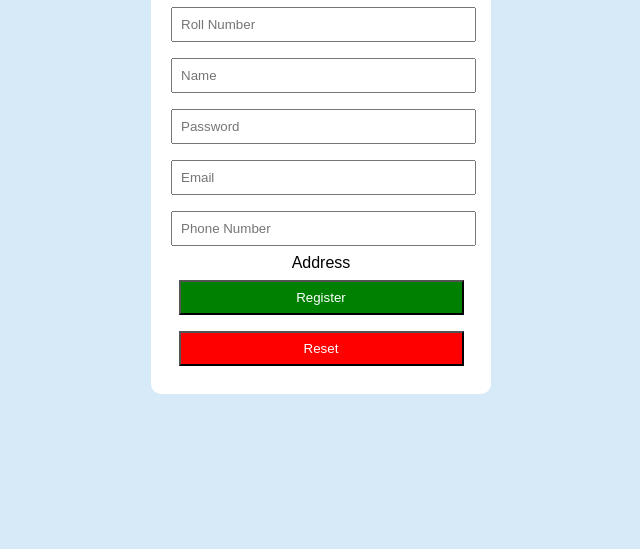
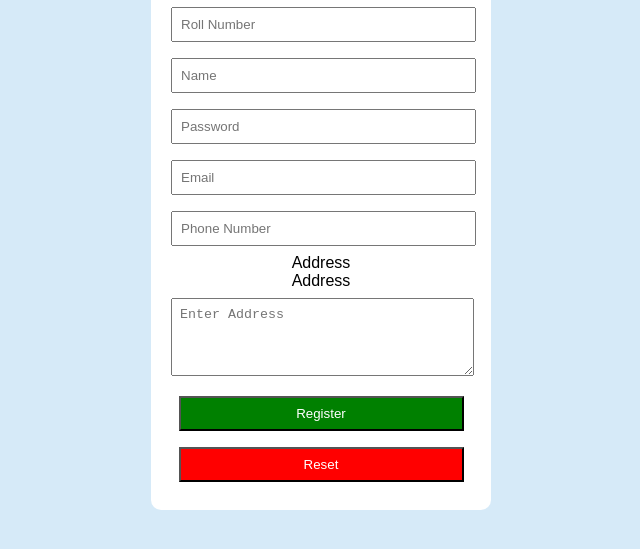
Before and after one commit to zaidrahil/form, a plain HTML site: page registration.html in a window 1280 px wide. Shown: the part 169-718 px from the top of the page, without its empty margins (319-959 px from the left). Drawn offline with Linux system fonts and the light colour scheme.

Commit message:
added new field as address

```diff
--- a/registration.html
+++ b/registration.html
@@ -48,6 +48,8 @@ textarea{
 <input type="email" placeholder="Email" required>
 <input type="tel" placeholder="Phone Number" required>
 <label>Address</label><br>
+<label>Address</label><br>
+<textarea rows="4" cols="30" placeholder="Enter Address"></textarea>
 <input type="submit" value="Register">
 <input type="reset" value="Reset">
 
```
